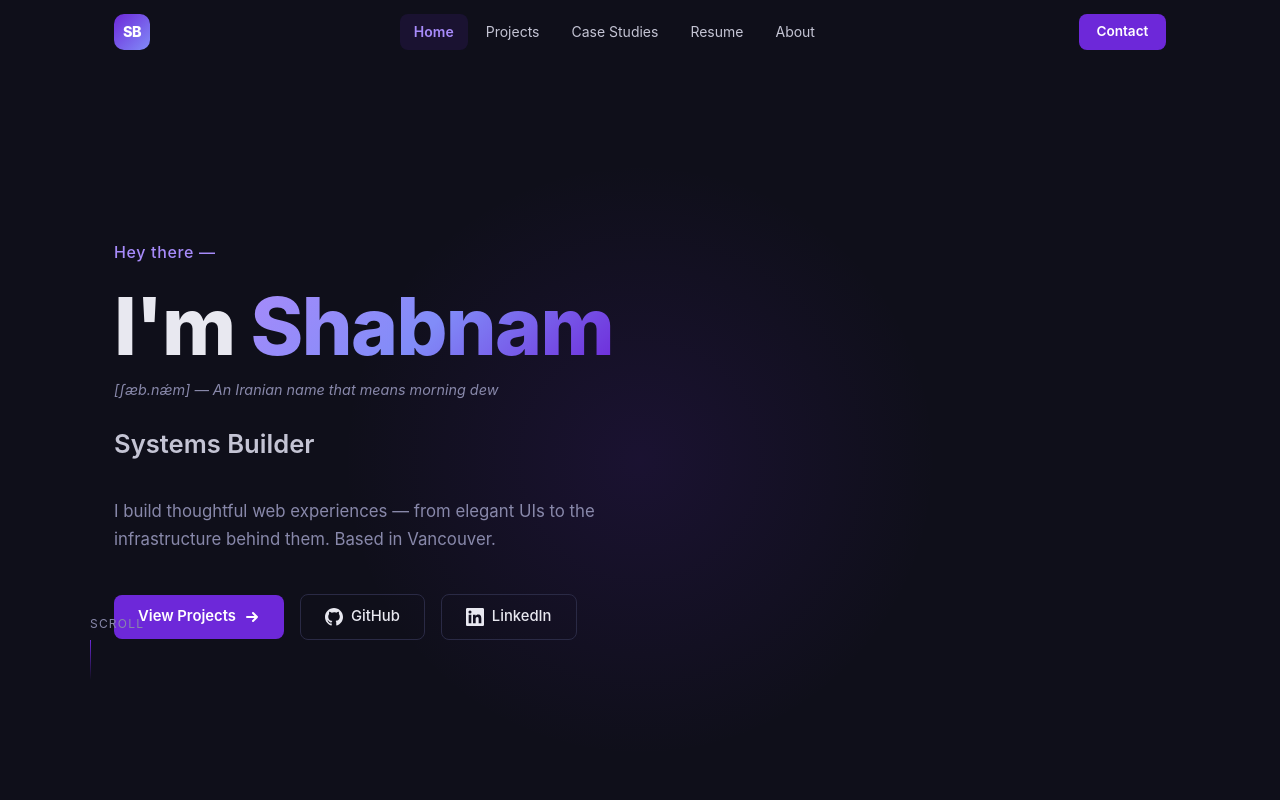
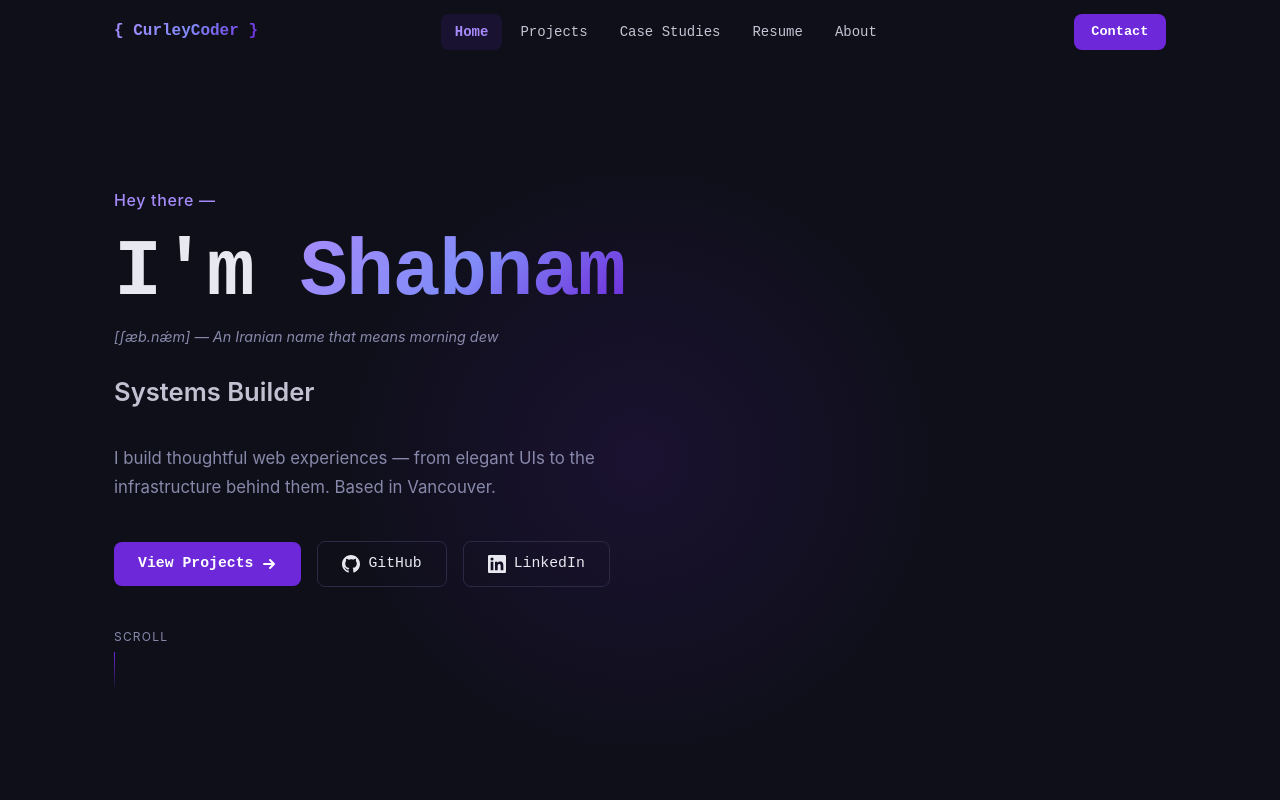
Before and after one commit to curleycoder/curleycoder.github.io, a Next.js app: page / in a window 1280 px wide. Shown: the top 800 px of the page. Built offline with nearby package versions, Linux system fonts and the light colour scheme.

Commit message:
fixed padding

```diff
--- a/src/app/globals.css
+++ b/src/app/globals.css
@@ -1,4 +1,5 @@
 @import "tailwindcss";
+@import url('https://fonts.googleapis.com/css2?family=JetBrains+Mono:wght@400;500;600;700;800&display=swap');
 
 :root {
   --background: #0f0f1a;
@@ -80,6 +81,7 @@ img {
   color: white;
   padding: 0.625rem 1.5rem;
   border-radius: 0.5rem;
+  font-family: 'JetBrains Mono', monospace;
   font-weight: 600;
   font-size: 0.925rem;
   transition: background 0.2s ease, transform 0.15s ease, box-shadow 0.2s ease;
@@ -101,6 +103,7 @@ img {
   color: var(--foreground);
   padding: 0.625rem 1.5rem;
   border-radius: 0.5rem;
+  font-family: 'JetBrains Mono', monospace;
   font-weight: 500;
   font-size: 0.925rem;
   transition: background 0.2s ease, border-color 0.2s ease;
@@ -121,6 +124,11 @@ img {
   font-weight: 700;
   margin-bottom: 0.5rem;
   color: var(--foreground);
+  font-family: 'JetBrains Mono', monospace;
+}
+
+h1, h2, h3 {
+  font-family: 'JetBrains Mono', monospace;
 }
 
 .section-subtitle {
--- a/src/app/page.js
+++ b/src/app/page.js
@@ -164,7 +164,7 @@ function Hero() {
             </Link>
 
             <a
-              href="https://github.com/shabnamb"
+              href="https://github.com/curleycoder"
               target="_blank"
               rel="noopener noreferrer"
               className="btn-outline"
@@ -189,7 +189,6 @@ function Hero() {
               LinkedIn
             </a>
           </div>
-        </motion.div>
 
           {/* Scroll indicator */}
           <motion.div
@@ -197,9 +196,7 @@ function Hero() {
             animate={{ opacity: 1 }}
             transition={{ delay: 1.5, duration: 0.5 }}
             style={{
-            position: 'absolute',
-            bottom: '-40px',
-            left: 0,
+              marginTop: '2.5rem',
               display: 'flex',
               flexDirection: 'column',
               alignItems: 'flex-start',
@@ -217,6 +214,8 @@ function Hero() {
               }}
             />
           </motion.div>
+        </motion.div>
+
       </div>
     </section>
   );
@@ -473,7 +472,7 @@ export default function Home() {
       <Hero />
 
       {/* Projects */}
-      <section style={{ padding: '6rem 0' }}>
+      <section style={{ padding: '2rem 0 6rem' }}>
         <div className="container">
           <FadeIn>
             <p style={{ color: 'var(--accent)', fontSize: '0.85rem', fontWeight: '600', letterSpacing: '0.1em', marginBottom: '0.5rem' }}>
@@ -629,53 +628,11 @@ export default function Home() {
         </div>
       </section>
 
-      {/* GitHub Activity */}
-      <section style={{ padding: '4rem 0' }}>
-        <div className="container">
-          <FadeIn>
-            <p style={{ color: 'var(--accent)', fontSize: '0.85rem', fontWeight: '600', letterSpacing: '0.1em', marginBottom: '0.5rem' }}>
-              ACTIVITY
-            </p>
-            <h2 className="section-title">On GitHub</h2>
-          </FadeIn>
-
-          <FadeIn delay={0.1}>
-            <div
-              style={{
-                background: 'var(--card)',
-                border: '1px solid var(--card-border)',
-                borderRadius: '1rem',
-                padding: '2rem',
-                marginTop: '1.5rem',
-                display: 'flex',
-                flexDirection: 'column',
-                gap: '1rem',
-                alignItems: 'flex-start',
-              }}
-            >
-              <p style={{ color: 'var(--muted)', fontSize: '0.95rem' }}>
-                Most of my work is in private repos (client projects + school) — but you can see public work on GitHub.
-              </p>
-              <a
-                href="https://github.com/shabnamb"
-                target="_blank"
-                rel="noopener noreferrer"
-                className="btn-outline"
-              >
-                <svg width="16" height="16" viewBox="0 0 24 24" fill="currentColor">
-                  <path d="M12 0C5.374 0 0 5.373 0 12c0 5.302 3.438 9.8 8.207 11.387.599.111.793-.261.793-.577v-2.234c-3.338.726-4.033-1.416-4.033-1.416-.546-1.387-1.333-1.756-1.333-1.756-1.089-.745.083-.729.083-.729 1.205.084 1.839 1.237 1.839 1.237 1.07 1.834 2.807 1.304 3.492.997.107-.775.418-1.305.762-1.604-2.665-.305-5.467-1.334-5.467-5.931 0-1.311.469-2.381 1.236-3.221-.124-.303-.535-1.524.117-3.176 0 0 1.008-.322 3.301 1.23A11.509 11.509 0 0 1 12 5.803c1.02.005 2.047.138 3.006.404 2.291-1.552 3.297-1.23 3.297-1.23.653 1.653.242 2.874.118 3.176.77.84 1.235 1.911 1.235 3.221 0 4.609-2.807 5.624-5.479 5.921.43.372.823 1.102.823 2.222v3.293c0 .319.192.694.801.576C20.566 21.797 24 17.3 24 12c0-6.627-5.373-12-12-12z" />
-                </svg>
-                github.com/shabnamb
-              </a>
-            </div>
-          </FadeIn>
-        </div>
-      </section>
-
       {/* Contact */}
       <section id="contact" style={{ padding: '6rem 0' }}>
         <div className="container">
           <FadeIn>
+            <div style={{ textAlign: 'center' }}>
               <p style={{ color: 'var(--accent)', fontSize: '0.85rem', fontWeight: '600', letterSpacing: '0.1em', marginBottom: '0.5rem' }}>
                 CONTACT
               </p>
@@ -683,6 +640,7 @@ export default function Home() {
               <p className="section-subtitle">
                 Open to full-time roles, freelance, and interesting conversations.
               </p>
+            </div>
           </FadeIn>
 
           <FadeIn delay={0.1}>
@@ -693,6 +651,7 @@ export default function Home() {
                 borderRadius: '1rem',
                 padding: '2.5rem',
                 maxWidth: '640px',
+                margin: '0 auto',
               }}
             >
               <ContactForm />
--- a/src/components/Footer.jsx
+++ b/src/components/Footer.jsx
@@ -27,7 +27,7 @@ export default function Footer() {
 
         <div style={{ display: 'flex', alignItems: 'center', gap: '1.25rem' }}>
           <a
-            href="https://github.com/shabnamb"
+            href="https://github.com/curleycoder"
             target="_blank"
             rel="noopener noreferrer"
             style={{
--- a/src/components/Navbar.jsx
+++ b/src/components/Navbar.jsx
@@ -30,6 +30,7 @@ export default function Navbar() {
   return (
     <nav
       style={{
+        fontFamily: "'JetBrains Mono', monospace",
         position: 'fixed',
         top: 0,
         left: 0,
@@ -43,23 +44,18 @@ export default function Navbar() {
     >
       <div className="container" style={{ display: 'flex', alignItems: 'center', justifyContent: 'space-between', height: '64px' }}>
         {/* Logo */}
-        <Link href="/" style={{ display: 'flex', alignItems: 'center', gap: '0.5rem', textDecoration: 'none' }}>
+        <Link href="/" style={{ textDecoration: 'none' }}>
           <span
             style={{
-              width: '36px',
-              height: '36px',
-              borderRadius: '10px',
-              background: 'linear-gradient(135deg, #6D28D9, #818cf8)',
-              display: 'flex',
-              alignItems: 'center',
-              justifyContent: 'center',
-              fontWeight: '800',
-              fontSize: '0.9rem',
-              color: 'white',
-              letterSpacing: '-0.5px',
+              fontWeight: '700',
+              fontSize: '1rem',
+              fontFamily: "'JetBrains Mono', monospace",
+              background: 'linear-gradient(135deg, #a78bfa 0%, #818cf8 50%, #6D28D9 100%)',
+              WebkitBackgroundClip: 'text',
+              WebkitTextFillColor: 'transparent',
             }}
           >
-            SB
+            {'{ CurleyCoder }'}
           </span>
         </Link>
 
@@ -91,7 +87,7 @@ export default function Navbar() {
         {/* Right side: Contact */}
         <div style={{ display: 'flex', alignItems: 'center', gap: '0.75rem' }}>
           <a
-            href="#contact"
+            href="/#contact"
             className="btn-primary"
             style={{ padding: '0.45rem 1.1rem', fontSize: '0.85rem' }}
           >
```
Lines whose indentation alone changed are shown as unchanged.
